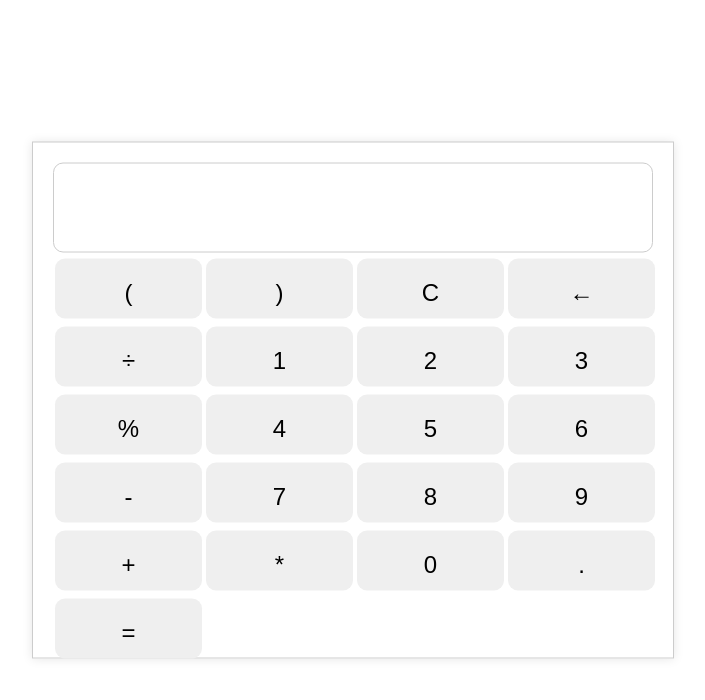
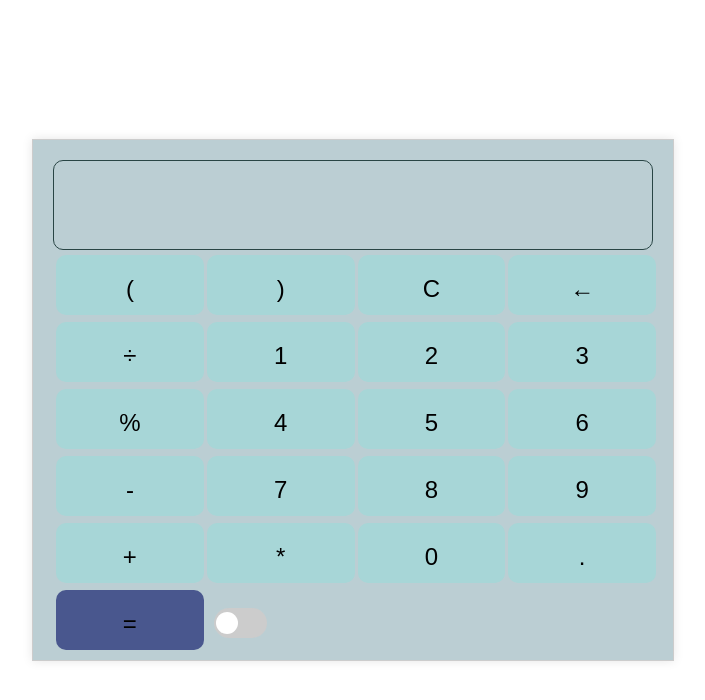
Before and after one commit to muzhibro/Calculator, a website: page index.html in a window 1280 px wide. Shown: the whole page, without its empty margins (287-992 px from the left). Drawn offline with Linux system fonts and the light colour scheme.

Commit message:
add day/night mode
add a bottom could change night and day mode

```diff
--- a/index.html
+++ b/index.html
@@ -33,6 +33,13 @@
       <button class="btn num-btn">0</button>
       <button class="btn decimal-btn">.</button>
       <button class="btn operator-btn" id="equal-btn">=</button>
+      <div class="mode-toggle">
+        <label class="switch">
+          <input type="checkbox" id="night-mode-toggle">
+          <span class="slider round"></span>
+        </label>
+        <span class="mode-label"></span>
+      </div>
     </div>
   </div>
   <script src="renderer.js"></script>
--- a/renderer.js
+++ b/renderer.js
@@ -2,7 +2,8 @@
 const buttons = document.querySelectorAll('.num-btn, .operator-btn, #clear-btn, #equal-btn, .decimal-btn, #backspace-btn');
 const display = document.getElementById('display');
 const equalButton = document.getElementById('equal-btn');
-
+const nightModeToggle = document.getElementById('night-mode-toggle');
+const calculator = document.querySelector('.calculator');
 // 初始化变量
 let currentInput = '';
 let currentExpression = '';
@@ -37,12 +38,18 @@ buttons.forEach(button => {
     updateDisplay();
   });
 });
-
+nightModeToggle.addEventListener('change', () => {
+  if (nightModeToggle.checked) {
+    calculator.classList.add('night-mode');
+  } else {
+    calculator.classList.remove('night-mode');
+  }
+});
 // 更新显示区域的内容
 function updateDisplay() {
   if (displayResult) {
     const resultHTML = `<div class="result">${currentInput}</div>`; // 创建一个包含结果的 HTML 字符串
-    display.innerHTML = currentExpression+'=' + '<br><br>'+resultHTML; // 更新输出框内容
+    display.innerHTML = currentExpression+ '<br><br>'+resultHTML; // 更新输出框内容
   } else {
     display.textContent = currentExpression; // 显示算式
   }
--- a/styles.css
+++ b/styles.css
@@ -1,21 +1,31 @@
 /* 设置整体页面字体为Arial（或sans-serif字体族） */
 body {
   font-family: Arial, sans-serif;
+    margin: 0;
+    padding: 0;
+    display: flex;
+  justify-content: center;
+  align-items: center;
+  min-height: 100vh; /* 设置最小高度为视口高度 */
+
 }
 
 /* 计算器容器样式 */
 .calculator {
 
-  width: 320px; /* 固定宽度 */
-  height: 475px; /* 固定高度 */
+  width: 346px; /* 固定宽度 */
+  height: 480px; /* 固定高度 */
   position: absolute; /* 设置定位方式为绝对定位 */
-  top: 50%; /* 使容器顶部距离窗口顶部50% */
-  left: 50%; /* 使容器左侧距离窗口左侧50% */
+  top: 50%;
+  left: 50%;
   transform: translate(-50%, -50%); /* 使用负的50%偏移来居中 */
-  margin: 0; /* 去除默认外边距 */
+  margin: 0px; /* 去除默认外边距 */
   padding: 20px;
   border: 1px solid #ccc;
   box-shadow: 0 0 10px rgba(0, 0, 0, 0.1);
+  background-color: #bbced3;
+  justify-content: center;
+  align-items: center;
 }
 
 /* 具有圆角效果的按钮样式 */
@@ -23,7 +33,7 @@ body {
   font-size: 20px; /* 设置字体大小 */
   width: 60px; /* 设置按钮宽度 */
   height: 60px; /* 设置按钮高度 */
-  margin: 2px; /* 设置外边距 */
+  margin: 3px; /* 设置外边距 */
   border: none; /* 去除边框 */
   border-radius: 10px; /* 添加圆角效果 */
   cursor: pointer; /* 设置鼠标指针样式为手型 */
@@ -43,7 +53,7 @@ body {
   font-size: 20px; /* 设置字体大小 */
   width: 100%; /* 设置宽度为100% */
   box-sizing: border-box; /* 设置盒模型为border-box */
-  border: 1px solid #ccc; /* 添加边框样式 */
+  border: 1px solid #294545; /* 添加边框样式 */
   border-radius: 10px; /* 添加圆角效果 */
   height: 90px; /* 设置输出框高度 */
   overflow: auto; /* 添加滚动条，如果内容溢出 */
@@ -53,8 +63,9 @@ body {
 .buttons {
   display: grid; /* 使用网格布局 */
   grid-template-columns: repeat(4, 1fr); /* 每行四个按键 */
-  grid-gap: 4px; /* 设置网格间隔 */
-  margin-top: 4px; /* 设置外边距 */
+  grid-gap: 3px; /* 设置网格间隔 */
+  margin-top: 2px; /* 设置外边距 */
+  grid-row-gap: 1px; /* 设置垂直间距 */
 }
 
 /* 按钮样式 */
@@ -64,7 +75,14 @@ body {
   text-align: center; /* 设置文本居中 */
   width: 100%; /* 设置宽度为100% */
   box-sizing: border-box; /* 设置盒模型为border-box */
+  transition: background-color 0.3s; /* 添加过渡效果 */
+  background-color: rgb(167, 214, 215);
 }
+
+/* 添加鼠标悬停时的样式 */
+/* .num-btn:hover, .operator-btn:hover, #clear-btn:hover, #equal-btn:hover, .decimal-btn:hover {
+  background-color: #f2f2f2;
+} */
 
 /* 显示表达式的样式 */
 .expression {
@@ -98,28 +116,31 @@ body {
   }
 }
 
+/* 数字按键悬停时的样式 */
 
-/* 为所有按钮添加动态效果 */
-.btn.active {
-  animation: blink 0.5s;
+/* 按钮悬停样式 */
+.btn:hover {
+  background-color: rgb(156, 166, 195);
 }
 
-@keyframes blink {
-  0% {
-    border-color: #ccc;
-    background-color: white;
-  }
-  50% {
-    border-color: #ff8c00;
-    background-color: #ffdbac;
-  }
-  100% {
-    border-color: #ccc;
-    background-color: white;
-  }
+/* 清除按钮悬停样式 */
+#clear-btn:hover {
+  background-color: rgb(186, 130, 130);
 }
 
+/* 退格按钮悬停样式 */
+#backspace-btn:hover {
+  background-color: orange; /* 修改为你想要的退格按钮的悬停颜色 */
+}
+/*等于号悬停样式*/
+#equal-btn:hover {
+  background-color: rgb(53, 112, 112);
+}
 
+/*更改等于号背景颜色*/
+#equal-btn {
+  background-color: #49578e;
+}
 
 /* 为等于号按钮特别设置闪烁效果 */
 #equal-btn.active {
@@ -136,3 +157,106 @@ body {
     background-color: #ffdbac;
   }
 }
+
+/* 夜间模式切换按钮容器样式 */
+.mode-toggle {
+  display: flex; /* 使用弹性布局 */
+  align-items: center; /* 垂直居中对齐 */
+  margin-top: 10px; /* 顶部外边距 */
+}
+
+/* 开关样式 */
+.switch {
+  position: relative; /* 相对定位 */
+  display: inline-block; /* 内联块级元素 */
+  width: 60px; /* 宽度 */
+  height: 34px; /* 高度 */
+}
+
+/* 开关输入隐藏样式 */
+.switch input {
+  opacity: 0; /* 透明度为0 */
+  width: 0; /* 宽度为0 */
+  height: 0; /* 高度为0 */
+}
+
+/* 滑块样式 */
+.slider {
+  position: absolute; /* 绝对定位 */
+  cursor: pointer; /* 光标样式为手型 */
+  top: 0; /* 顶部位置 */
+  left: 10px; /* 左侧位置 */
+  right: 40px; /* 右侧位置 */
+  width: 52.8px; /* 宽度 */
+  height: 30px;
+  bottom: 0px; /* 底部位置 */
+  background-color: #ccc; /* 背景颜色 */
+  transition: .4s; /* 过渡效果持续时间 */
+  border-radius: 22px;
+}
+
+/* 滑块前景样式 */
+.slider:before {
+  position: absolute; /* 绝对定位 */
+  content: ""; /* 内容为空 */
+  height: 22px; /* 高度 */
+  width: 22px; /* 宽度 */
+  left: 2px; /* 左侧位置 */
+  bottom: 4px; /* 底部位置 */
+  background-color: white; /* 背景颜色 */
+  transition: .4s; /* 过渡效果持续时间 */
+  border-radius: 22px;
+
+}
+
+/* 输入被选中时的滑块样式 */
+input:checked + .slider {
+  background-color: #2196F3; /* 背景颜色 */
+}
+
+/* 输入被选中时的滑块前景样式 */
+input:checked + .slider:before {
+  transform: translateX(26px); /* 平移效果 */
+}
+
+
+.calculator.night-mode {
+  background-color: #222; /* 夜间模式的背景颜色 */
+  color: white; /* 夜间模式的文字颜色 */
+}
+
+/* 夜间模式下按钮的样式 */
+.calculator.night-mode .btn {
+  background-color: #444;
+  color: white;
+}
+
+/* 夜间模式下数字键的悬停样式 */
+.calculator.night-mode .btn:hover {
+  background-color: #666;
+}
+/*夜间模式下等于号的悬停样式*/
+.calculator.night-mode #equal-btn:hover {
+  background-color: rgb(53, 112, 112);
+}
+/* 夜间模式下等号键的样式 */
+.calculator.night-mode #equal-btn {
+  background-color: #ff8c00; /* 或者你想要的颜色 */
+  color: black; /* 或者适合的文字颜色 */
+}
+
+/* 夜间模式下显示区域的样式 */
+.calculator.night-mode #display {
+  background-color: #333;
+  color: white;
+}
+
+/* 夜间模式下滑动按钮的样式 */
+.calculator.night-mode .switch input:checked + .slider {
+  background-color: #2196F3;
+}
+
+.calculator.night-mode .switch input:checked + .slider:before {
+  transform: translateX(26px);
+  background-color: white;
+}
```
